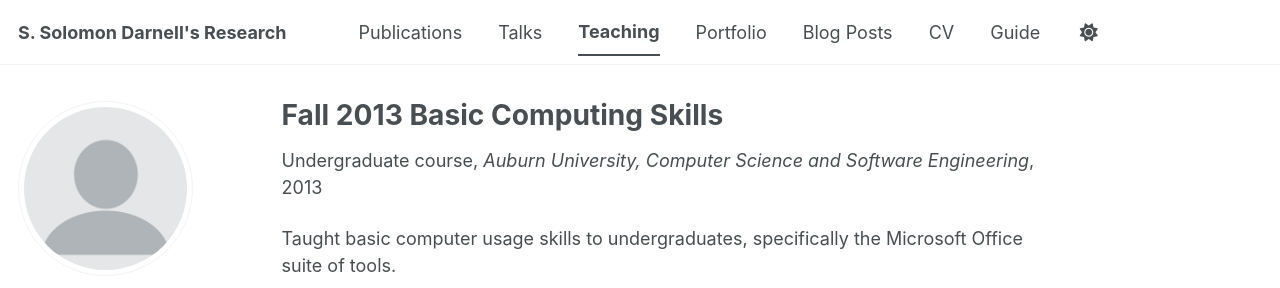
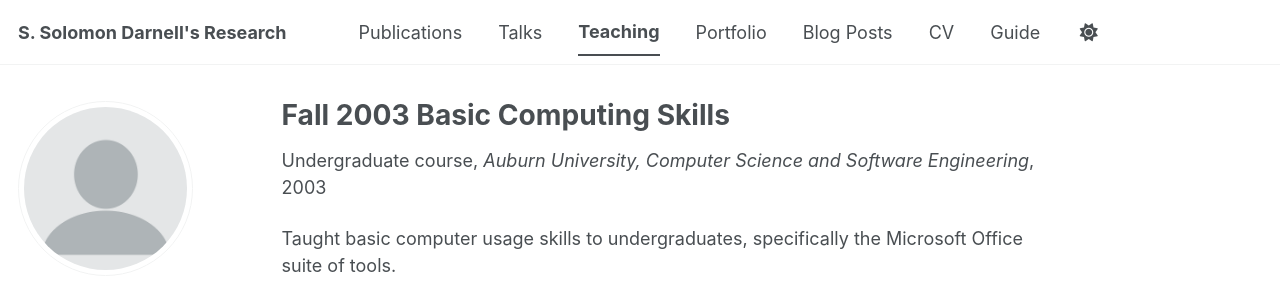
Before and after one commit to ShelbySolomonDarnell/shelbysolomondarnell.github.io, a Jekyll site: the page built from _teaching/2003-fall-auburn.md, in a window 1280 px wide and 1099 px high. Shown: the top 288 px of the window. Built offline with Jekyll 4.4.1, drawn with Linux system fonts in a browser that asks for light colours; some web fonts are replaced; a script bundle is joined from its source files by our own code; library files that are not in the unit come from our copies.

Commit message:
Update and rename 2013-fall-clemson_office_skills.md to 2003-fall-auburn.md

```diff
--- a/_teaching/2013-fall-clemson_office_skills.md
+++ b/_teaching/2003-fall-auburn.md
@@ -1,10 +1,10 @@
 ---
-title: "Fall 2013 Basic Computing Skills"
+title: "Fall 2003 Basic Computing Skills"
 collection: teaching
 type: "Undergraduate course"
-permalink: /teaching/2013-fall-teaching-1
+permalink: /teaching/2003-fall-teaching-1
 venue: "Auburn University, Computer Science and Software Engineering"
-date: 2013-08-11
+date: 2003-08-11
 location: "Auburn, Alabama, USA"
 ---
 
```
